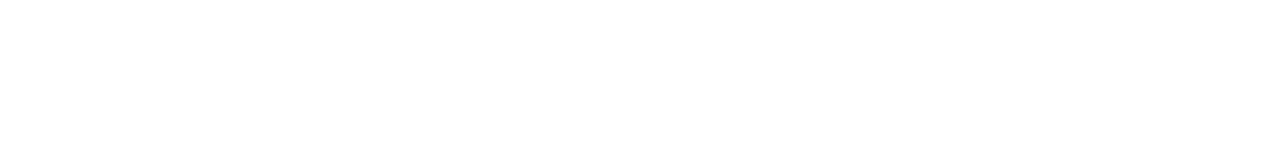
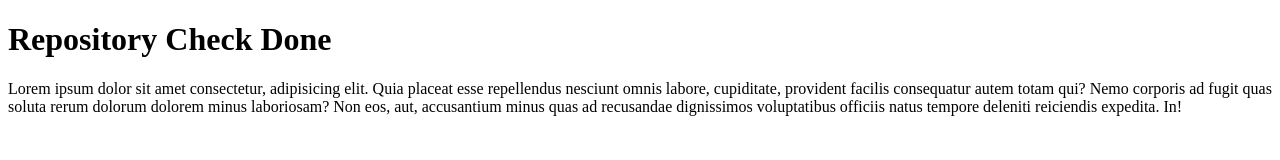
Before and after one commit to tahia-tahi/project-repo, a plain HTML site: page index.html in a window 1280 px wide. Drawn offline with Linux system fonts and the light colour scheme.

Commit message:
content added

```diff
--- a/index.html
+++ b/index.html
@@ -7,5 +7,9 @@
 </head>
 <body>
 
+    <h1>Repository Check Done</h1>
+
+    <p>Lorem ipsum dolor sit amet consectetur, adipisicing elit. Quia placeat esse repellendus nesciunt omnis labore, cupiditate, provident facilis consequatur autem totam qui? Nemo corporis ad fugit quas soluta rerum dolorum dolorem minus laboriosam? Non eos, aut, accusantium minus quas ad recusandae dignissimos voluptatibus officiis natus tempore deleniti reiciendis expedita. In!</p>
+
 </body>
 </html>
```
